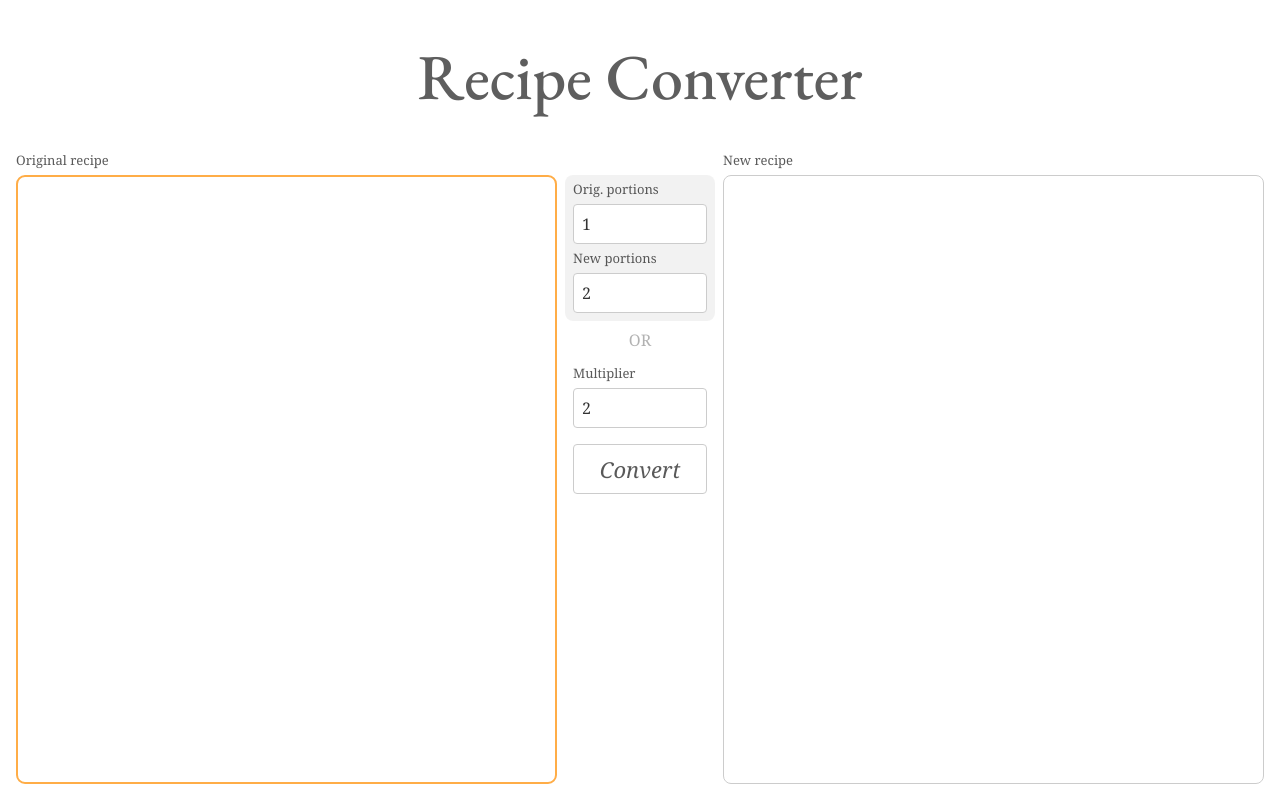
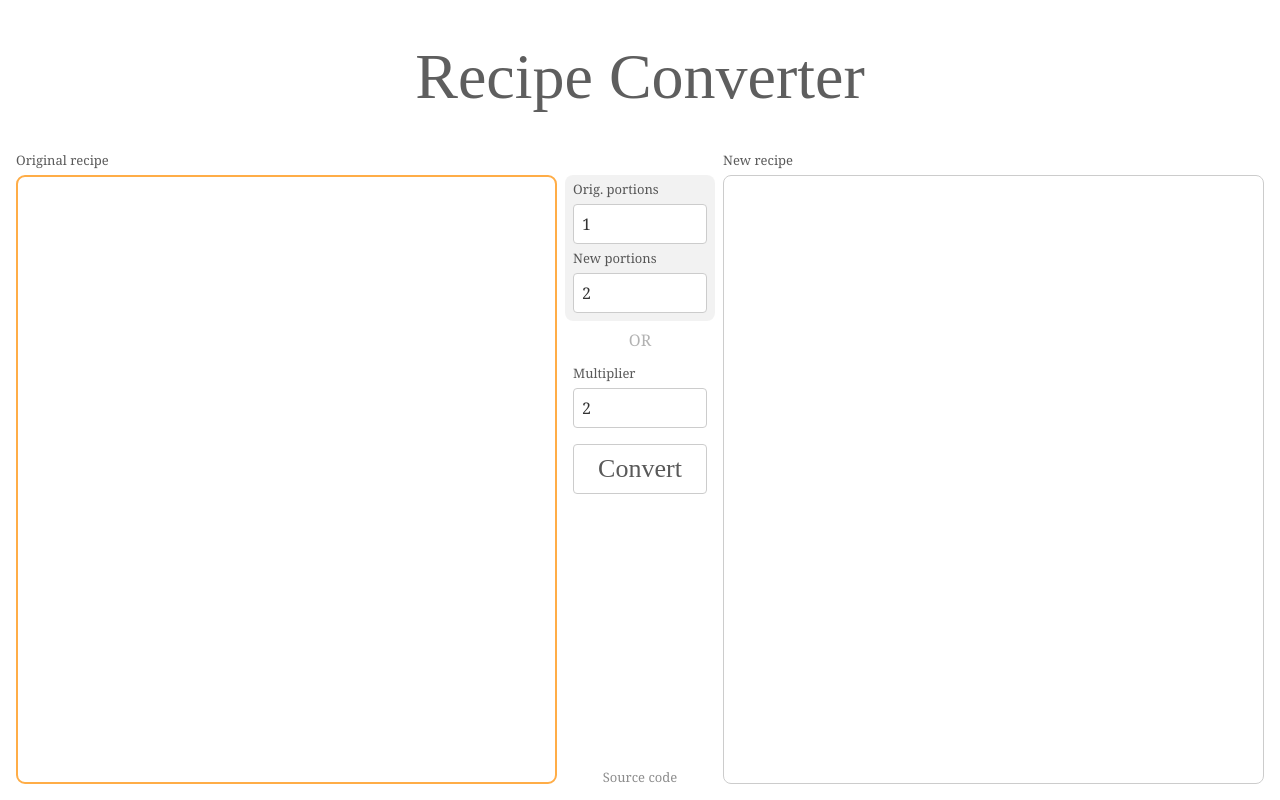
Before and after one commit to jhrdina/recipe-converter, a website built with webpack: page dist/index.html in a window 1280 px wide. Built offline with nearby package versions, Linux system fonts and the light colour scheme; a web font is replaced by a local one.

Commit message:
Copyright, title improvement

```diff
--- a/dist/index.html
+++ b/dist/index.html
@@ -6,7 +6,7 @@
     <title>Recipe Converter</title>
     <link rel="preconnect" href="https://fonts.gstatic.com" />
     <link
-      href="https://fonts.googleapis.com/css2?family=EB+Garamond:wght@500&family=Noto+Serif:ital,wght@0,400;1,400&display=swap"
+      href="https://fonts.googleapis.com/css2?family=Kurale&family=Noto+Serif:ital,wght@0,400;1,400&display=swap"
       rel="stylesheet"
     />
     <link rel="stylesheet" href="styles.css" />
@@ -40,6 +40,15 @@
       </div>
     </div>
 
+    <div class="copyrightBox">
+      <a
+        href="https://github.com/jhrdina/recipe-converter"
+        target="_blank"
+        rel="noopener"
+        >Source code</a
+      >
+    </div>
+
     <script src="bundle.js"></script>
   </body>
 </html>
--- a/dist/styles.css
+++ b/dist/styles.css
@@ -15,8 +15,15 @@ h1 {
   line-height: 0.75;
   font-size: 400%;
   text-align: center;
-  font-family: "EB Garamond", serif;
+  font-family: "Kurale", serif;
   font-weight: normal;
+  padding: 0 0.5em;
+}
+
+@media (max-width: 399px) {
+  h1 {
+    font-size: 16vw;
+  }
 }
 
 textarea {
@@ -46,6 +53,11 @@ textarea:focus {
 
   textarea {
     resize: vertical;
+  }
+
+  .settingsBox {
+    margin-left: -8px;
+    margin-right: -8px;
   }
 }
 
@@ -79,6 +91,13 @@ textarea:focus {
     padding-top: 21px;
     width: 150px;
   }
+
+  .copyrightBox {
+    position: absolute;
+    bottom: 16px;
+    left: 0;
+    right: 0;
+  }
 }
 
 .recipeBox {
@@ -100,6 +119,24 @@ label {
   font-size: 13px;
   color: rgba(0, 0, 0, 0.65);
   line-height: 1;
+}
+
+.copyrightBox {
+  margin-top: 16px;
+  font-size: 13px;
+  color: rgba(0, 0, 0, 0.45);
+  line-height: 1;
+  text-align: center;
+}
+
+.copyrightBox a {
+  color: inherit;
+  text-decoration: none;
+}
+
+.copyrightBox a:hover {
+  color: inherit;
+  text-decoration: underline;
 }
 
 .settingsBox > * + * {
@@ -158,10 +195,9 @@ input {
   border-radius: 4px;
   padding: 0 8px;
   font-weight: 400;
-  font-style: italic;
-  font-size: 22px;
+  font-size: 26px;
+  font-family: "Kurale", serif;
   color: rgba(0, 0, 0, 0.65);
-  font-family: inherit;
   height: 50px;
   transition: all 0.2s ease;
 }
```
